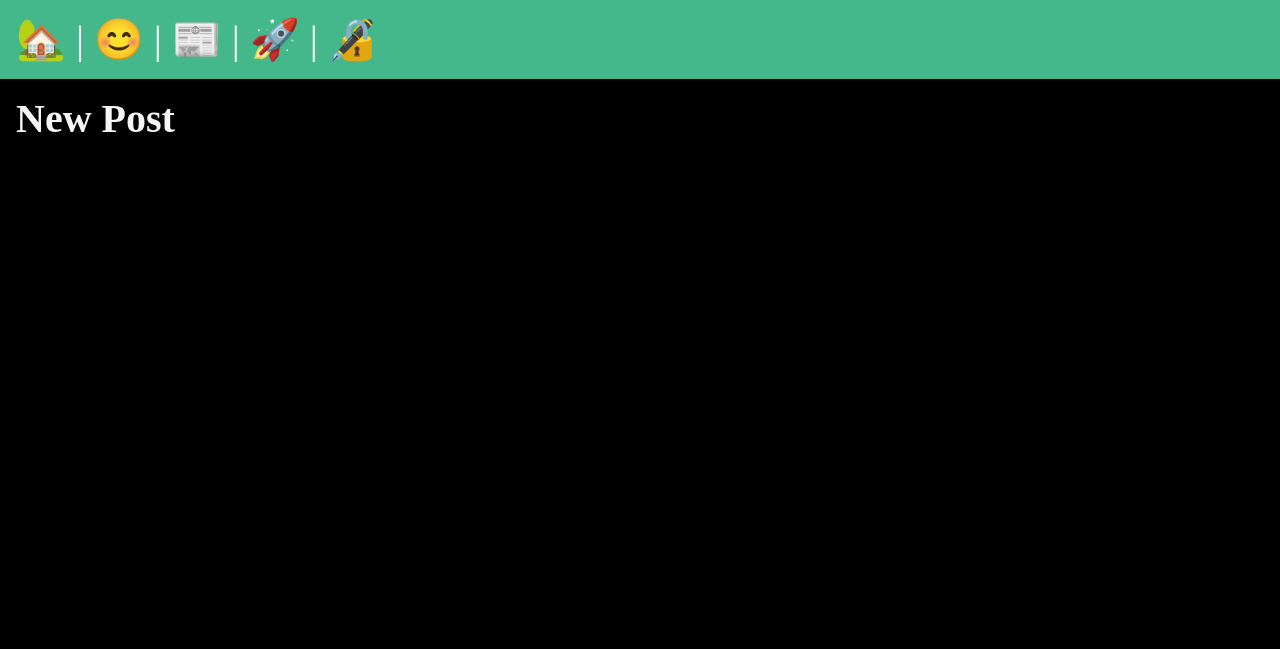
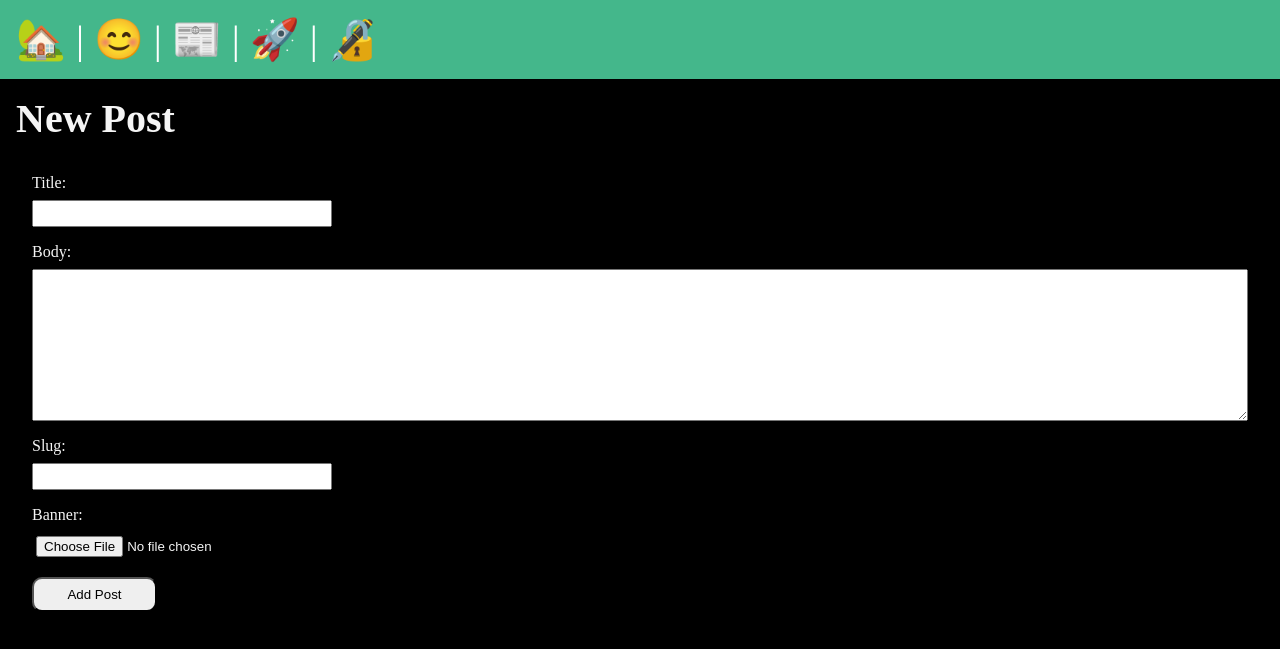
Before and after one commit to GodsplanElot/Python_BlogWebiste, a Django app: template myproject/posts/templates/posts/post_new.html in a window 1280 px wide. Shown: the top 649 px of the page. Run offline with Django 5.2, Linux system fonts and the light colour scheme; the template is opened without the code that fills it: values that come from a table or form of the project are taken from there, others are empty; parts of the project's set-up code (start-up, migrations or seed data) failed here and were passed over.

Commit message:
added the the html form to post_new.html that will enable authenticated users to create post ☣

```diff
--- a/myproject/posts/templates/posts/post_new.html
+++ b/myproject/posts/templates/posts/post_new.html
@@ -7,5 +7,10 @@
 {% block content %}
     <section>
         <h1>New Post</h1>
+        <form class="form-with-validation" action="{% url 'posts:new-post' %}" method="post" enctype="multipart/form-data">
+            {% csrf_token %}
+            {{ form }}
+            <button class="form-submit">Add Post </button>
+        </form>
     </section>
 {% endblock %}
```
Also changed, not shown: myproject/db.sqlite3.
